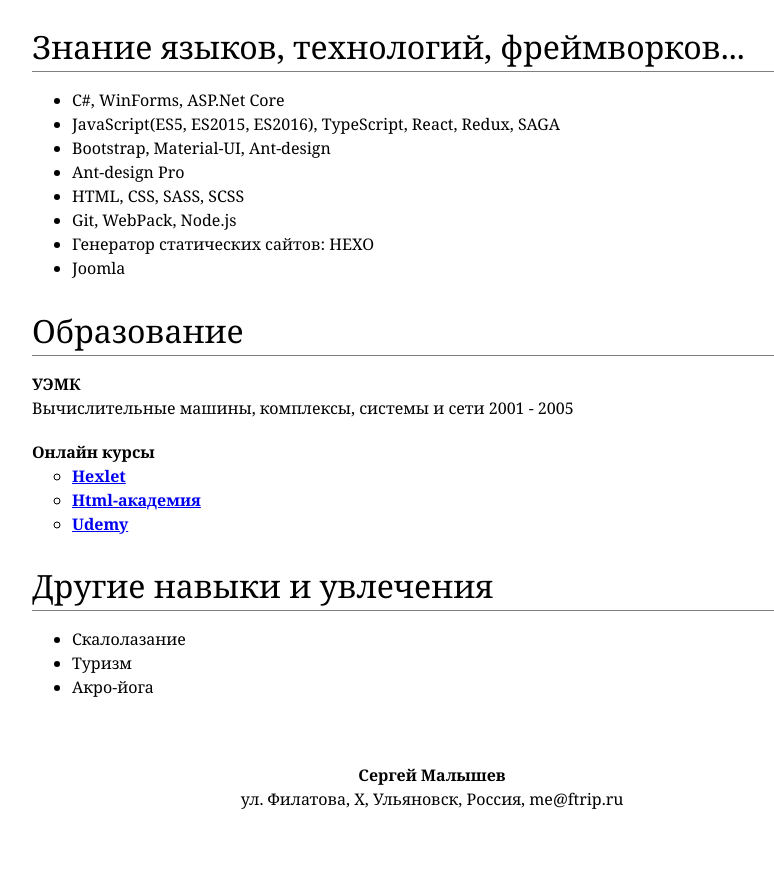
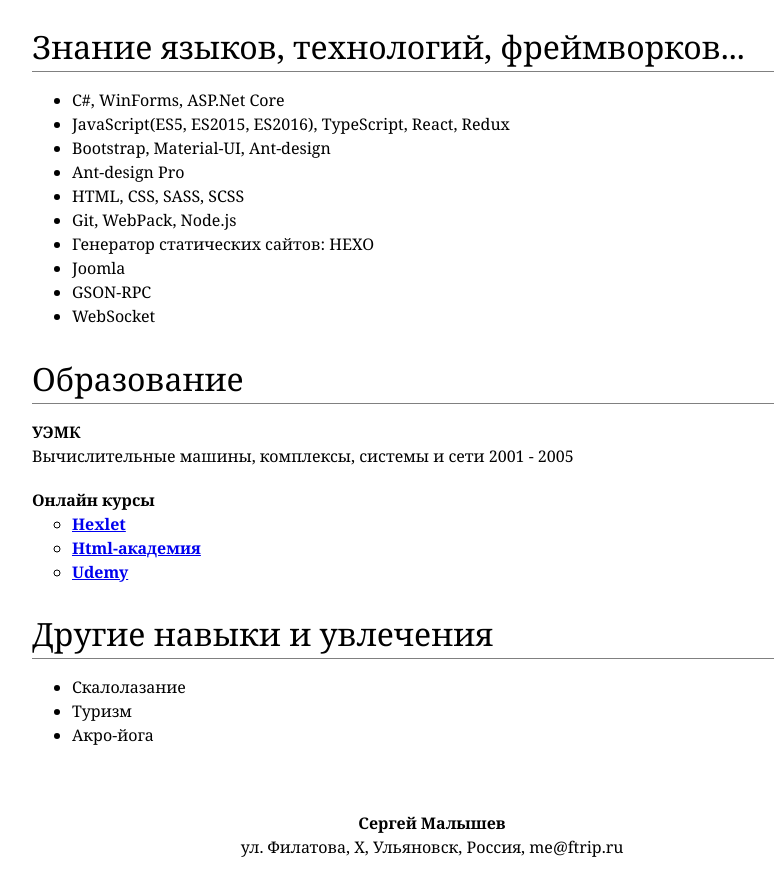
Before and after one commit to ftrip/ftrip.github.io, a plain HTML site: page index.html in a window 1280 px wide. Shown: the part 815-1710 px from the top of the page, without its empty margins (208-982 px from the left). Before the commit the page ends 1670 px from the top, so only its background shows below. Drawn offline with Linux system fonts and the light colour scheme.

Commit message:
Update index.html

```diff
--- a/index.html
+++ b/index.html
@@ -51,13 +51,15 @@
             <h2>Знание языков, технологий, фреймворков...</h2>
             <ul>
                 <li>C#, WinForms, ASP.Net Core</li>
-                <li>JavaScript(ES5, ES2015, ES2016), TypeScript, React, Redux, SAGA</li>
+                <li>JavaScript(ES5, ES2015, ES2016), TypeScript, React, Redux</li>
                 <li>Bootstrap, Material-UI, Ant-design</li>
                 <li>Ant-design Pro</li>
                 <li>HTML, CSS, SASS, SCSS</li>
                 <li>Git, WebPack, Node.js</li>
                 <li>Генератор статических сайтов: HEXO</li>
                 <li>Joomla</li>
+                <li>GSON-RPC</li>
+                <li>WebSocket</li>
             </ul>
             <h2>Образование</h2>
             <ul class="nostyle">
```
